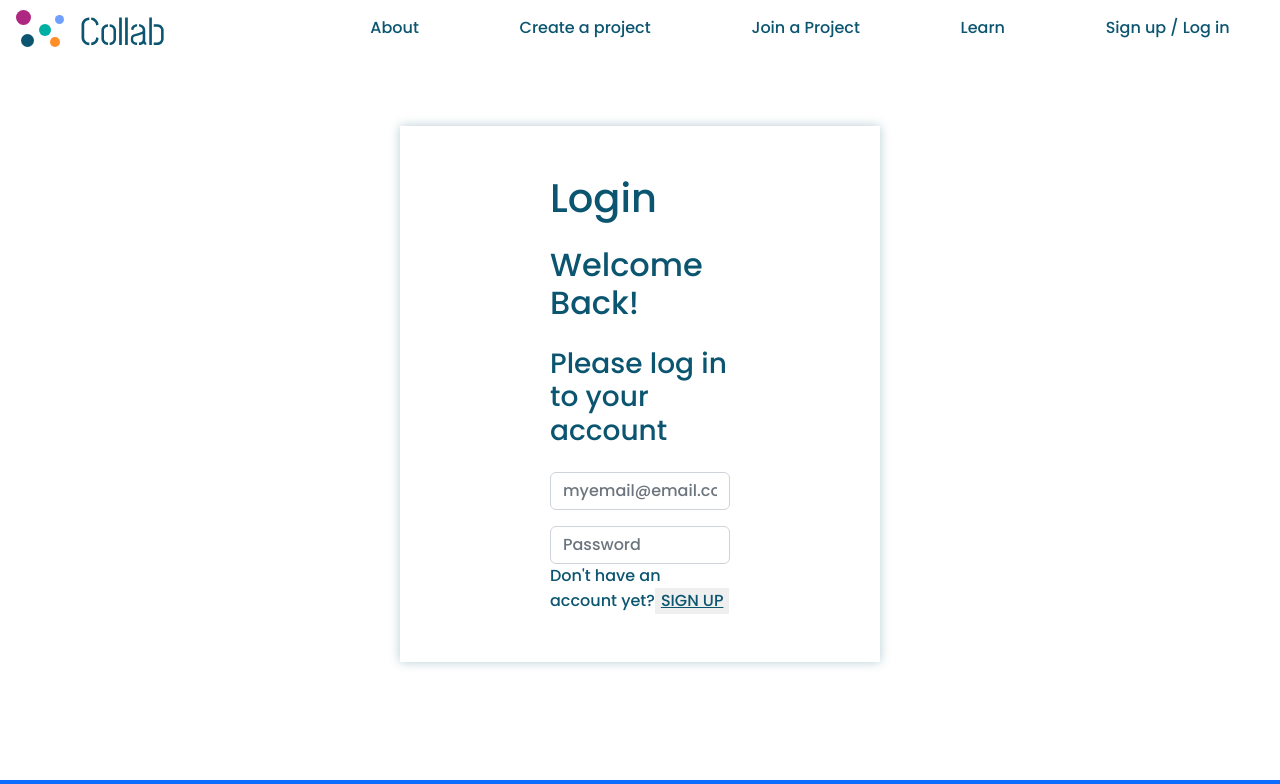
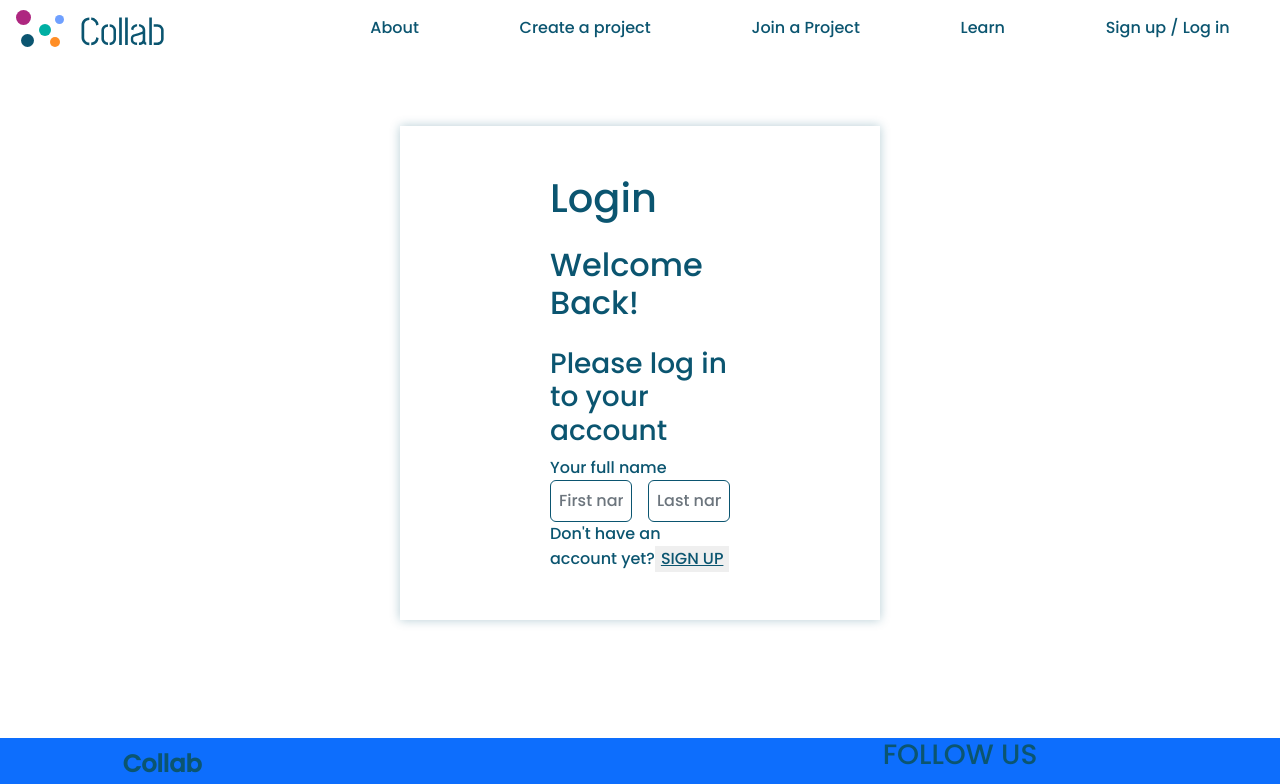
Before and after one commit to Alef5750/Collab, a React (Create React App) app: page /login in a window 1280 px wide. Shown: the top 784 px of the page. Built offline with nearby package versions, Linux system fonts and the light colour scheme.

Commit message:
redoing grid layout for form inputs

```diff
--- a/src/App.css
+++ b/src/App.css
@@ -70,3 +70,6 @@
   text-decoration: underline;
   text-transform: uppercase;
 }
+.border-blue {
+  border: 1px solid #0b5570 !important;
+}
--- a/src/components/SignupOrLogin.jsx
+++ b/src/components/SignupOrLogin.jsx
@@ -44,6 +44,20 @@ const Titles = ({ view }) => {
 const SignupOrLoginForm = ({ view }) => {
   let formFields = [
     {
+      name: "firstName",
+      defaultValue: "",
+      type: "text",
+      label: "",
+      placeholder: "First name",
+    },
+    {
+      name: "lastName",
+      defaultValue: "",
+      type: "text",
+      label: "",
+      placeholder: "Last name",
+    },
+    {
       name: "email",
       defaultValue: "",
       type: "email",
@@ -57,20 +71,6 @@ const SignupOrLoginForm = ({ view }) => {
       label: "Your password",
       placeholder: "Password",
     },
-    {
-      name: "firstName",
-      defaultValue: "",
-      type: "text",
-      label: "",
-      placeholder: "First name",
-    },
-    {
-      name: "lastName",
-      defaultValue: "",
-      type: "text",
-      label: "",
-      placeholder: "Last name",
-    },
   ];
 
   if (view === "login") {
@@ -82,7 +82,25 @@ const SignupOrLoginForm = ({ view }) => {
   return (
     <form action="">
       <div className="row">
-        <div className="col">
+        <label for="firstName">Your full name</label>
+        <span className="d-flex gap-3">
+          <input
+            type="text"
+            className="form-control p-2 border-blue mr-1"
+            placeholder="First name"
+            value=""
+            name="firstName"
+            key="firstName"
+          />
+          <input
+            type="text"
+            className="form-control p-2 border-blue"
+            placeholder="Last name"
+            value=""
+            key="lastName"
+          />
+        </span>
+        {/* <div className="col">
           {formFields.map((field) => {
             return (
               <input
@@ -95,7 +113,7 @@ const SignupOrLoginForm = ({ view }) => {
               />
             );
           })}
-        </div>
+        </div> */}
       </div>
     </form>
   );
```
